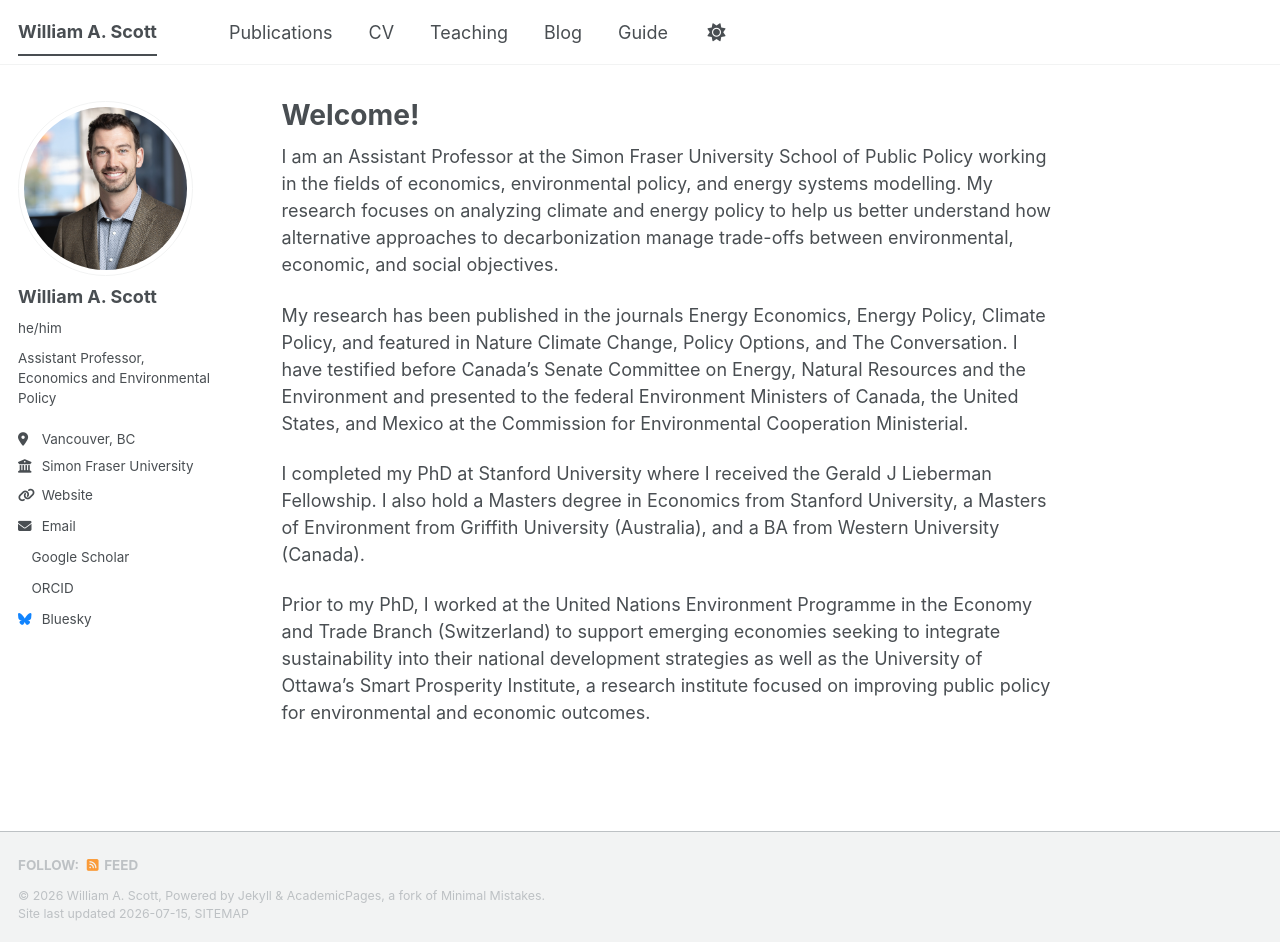
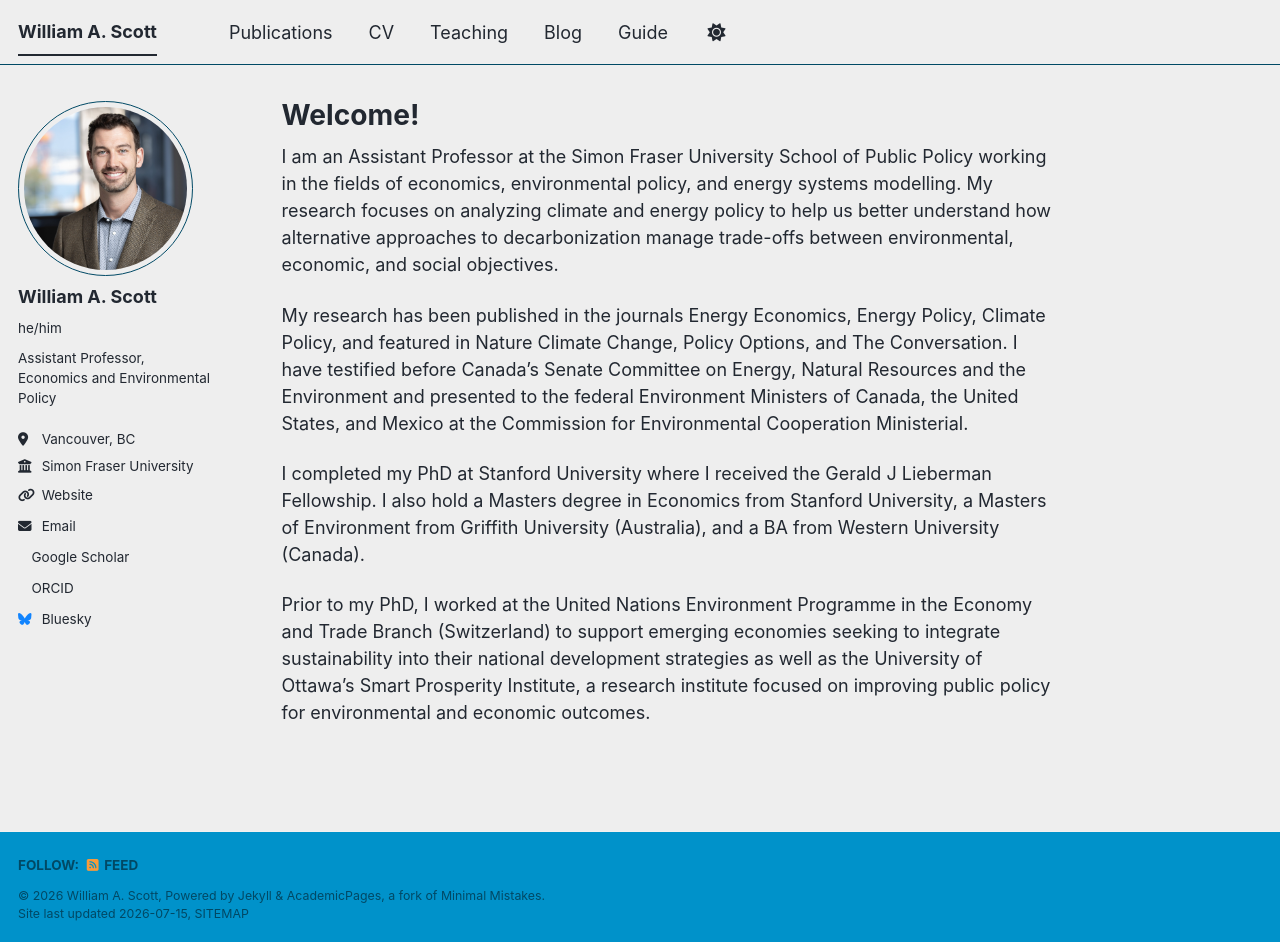
Before and after one commit to wscott48/wscott48.github.io, a Jekyll site: the page built from _pages/about.md, in a window 1280 px wide and 942 px high. Built offline with Jekyll 4.4.1, drawn with Linux system fonts in a browser that asks for light colours; a style sheet for code colours, icons or effects is not loaded.

Commit message:
add my info to config file

```diff
--- a/_config.yml
+++ b/_config.yml
@@ -8,11 +8,11 @@
 
 # Basic Site Settings
 locale                   : "en-US"
-site_theme               : "default" # The available themes options are "default", "air", "sunrise", "mint", "dirt" and "contrast"
+site_theme               : "air" # The available themes options are "default", "air", "sunrise", "mint", "dirt" and "contrast"
 title                    : "William A. Scott"
 title_separator          : "-"
 name                     : &name "William A. Scott"
-description              : &description "Where does this appear??"   # Update this with a general description of your site, this is the default if not overridden by a page
+description              : &description "Assistant Professor at SFU School of Public Policy"   # Update this with a general description of your site, this is the default if not overridden by a page
 url                      : https://wscott48.github.io  # The base hostname & protocol for your site e.g. "https://[your GitHub username].github.io",
                                                            # or if you already have some other page hosted on Github then use "https://[your GitHub username].github.io/[Your Repo Name]"
 baseurl                  : "" # the subpath of your site, e.g. "/blog"
@@ -143,7 +143,7 @@ facebook:
   username               :
   app_id                 :
   publisher              :
-og_image                 :  # Social media default site image
+og_image                 : "profile.png" # Social media default site image
 og_description           :  # Social media default site image description
 # For specifying social profiles
 # - https://developers.google.com/structured-data/customize/social-profiles
```
